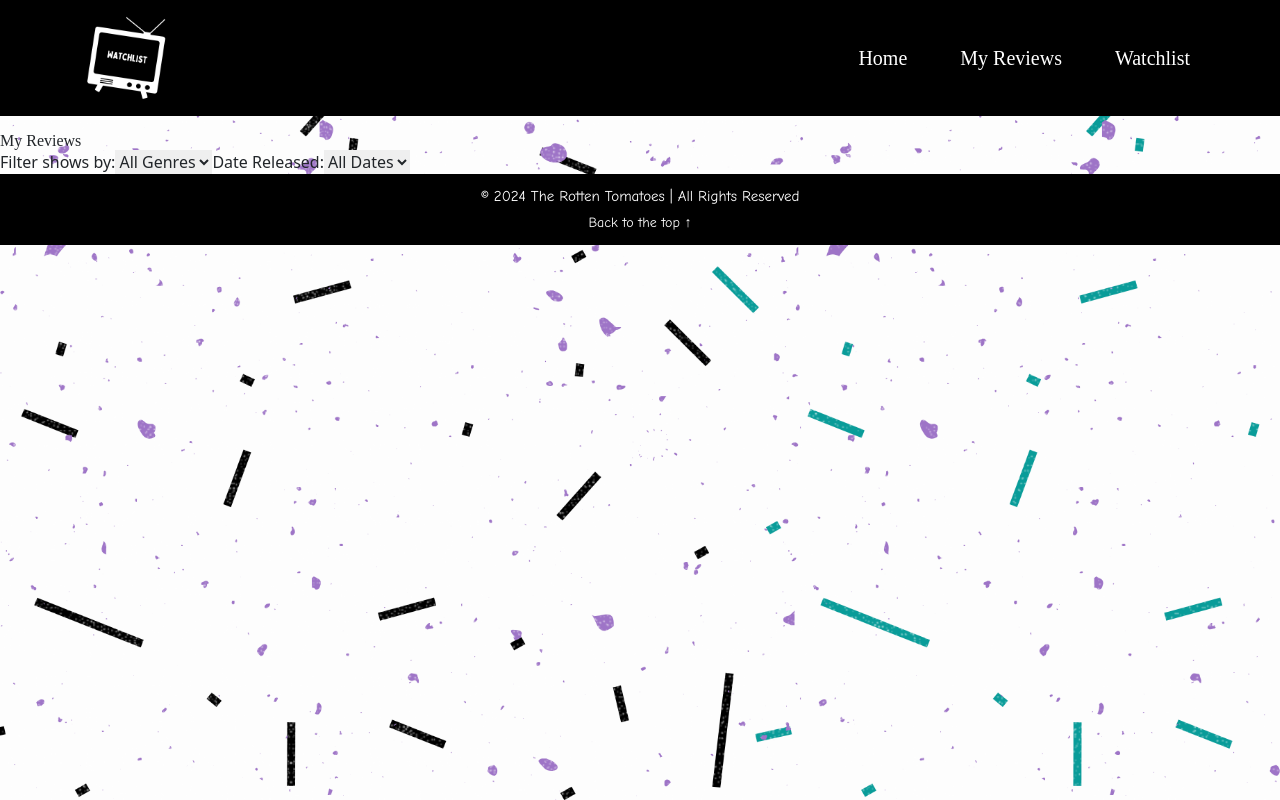
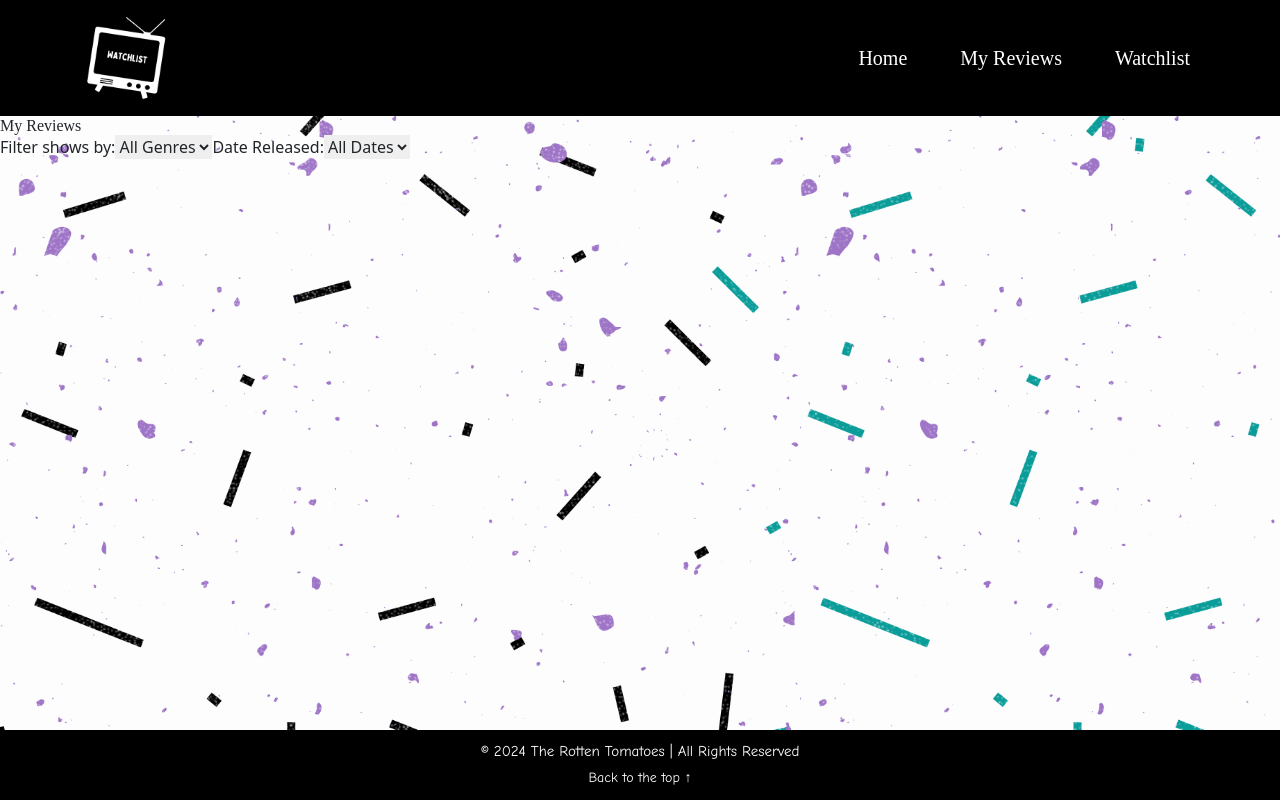
Before and after one commit to RedPez/Watchlist-App, a React (Vite) app: page /MyReviews in a window 1280 px wide. Built offline with nearby package versions, Linux system fonts and the light colour scheme; the HTML template or start-up script is replaced by a standard one; a web font is replaced by a local one.

Commit message:
updated footer and deleted empty sort and filter files

```diff
--- a/index.html
+++ b/index.html
@@ -2,6 +2,7 @@
 <html lang="en">
   <head>
     <meta charset="UTF-8" />
+    <link rel="stylesheet" href="./src/components/component.css">
     <link rel="apple-touch-icon" sizes="180x180" href="/favicons/apple-touch-icon.png">
     <link rel="icon" type="image/png" sizes="32x32" href="/favicons/favicon-32x32.png">
     <link rel="icon" type="image/png" sizes="16x16" href="/favicons/favicon-16x16.png">
@@ -14,6 +15,17 @@
   </head>
   <body>
     <div id="root"></div>
+    <footer class="footer-section">
+      <section class="social-links">
+        <a href="#" class="fa fa-linkedin"></a>
+        <a href="#" class="fa fa-medium"></a>
+        <a href="#" class="fa fa-github"></a>
+      </section>
+      <h4 class="pg-rights"> © 2024 The Rotten Tomatoes | All Rights Reserved </h4>
+        <a href="#top" class="top-link">
+          <h5 class="top-text"> Back to the top ↑ </h5>
+        </a>
+    </footer>
     <script type="module" src="/src/main.jsx"></script>
   </body>
 </html>
--- a/src/components/Footer.jsx
+++ /dev/null
@@ -1,36 +0,0 @@
-import React from "react";
-
-const Footer = () => {
-  return (
-    <div>
-      <footer className="footer-section">
-        {/* <section class="social-links">
-        <a
-        href="#"
-        className="fa fa-linkedin">
-        </a>
-          {" "}
-        <a
-          href="#"
-          className="fa fa-medium"
-        >
-          {" "}
-        </a>
-
-        <a href="#" className="fa fa-github">
-          {" "}
-        </a> */}
-        {/*
-      </section> */}
-
-        <h4 className="pg-rights"> © 2024 The Rotten Tomatoes | All Rights Reserved </h4>
-        <a href="#top" className="top-link">
-          {" "}
-          <h5 className="top-text"> Back to the top ↑ </h5>{" "}
-        </a>
-      </footer>
-    </div>
-  );
-};
-
-export default Footer;
--- a/src/components/component.css
+++ b/src/components/component.css
@@ -229,7 +229,7 @@ textarea {
 
 /* Social media icons in footer section */
 .fa {
-  padding: 0.5%;
+  /* padding: 0.5%; */
   text-align: center;
   text-decoration: none;
   color: white !important;
--- a/src/pages/Homepage.jsx
+++ b/src/pages/Homepage.jsx
@@ -55,8 +55,6 @@ const handleSearchSubmit = (event) => {
         results={searchData.results}
         action={({show}) => <AddButton show={show} />}
        />
-
-        <Footer/>
     </div>
   );
 };
--- a/src/pages/MyReviews.jsx
+++ b/src/pages/MyReviews.jsx
@@ -9,7 +9,6 @@ const MyReviews = () => {
     <Navbar/>
     <h2>My Reviews</h2>
     <ReviewComponent/>
-    <Footer/>
     </>
   )
 }
--- a/src/pages/WatchList.jsx
+++ b/src/pages/WatchList.jsx
@@ -27,7 +27,6 @@ const WatchList = () => {
     watchlist={watchlist}
     removeFromWatchlist={removeFromWatchlist}
     />
-    <Footer />
     </>
   )
 }
```
Also changed, not shown: src/components/Filter.jsx (deleted, +0 -9 lines), src/components/Sort.jsx (deleted, +0 -9 lines).
